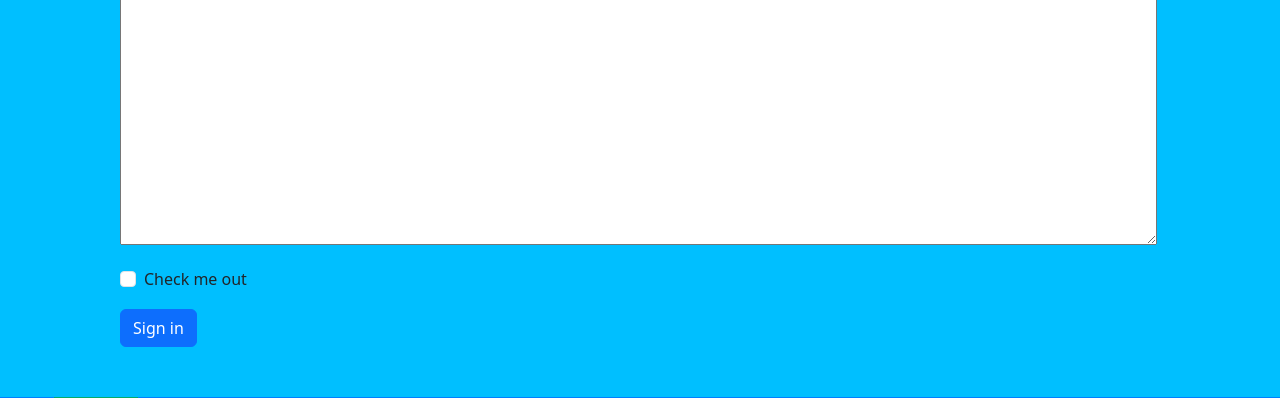
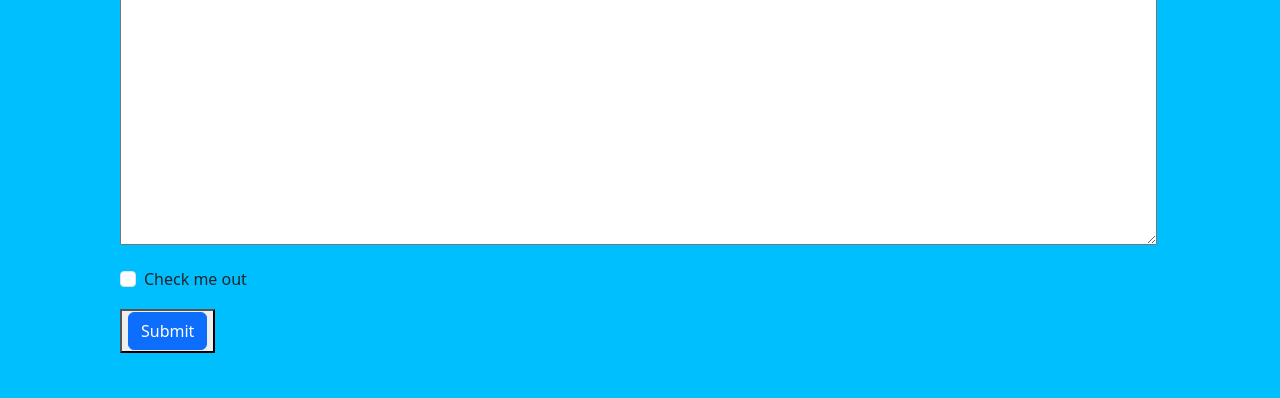
Before and after one commit to Tlotliso19/-Corporate-Consultancy-Firm, a Flask app: page /Book-consultation in a window 1280 px wide. Shown: the part 593-991 px from the top of the page. Run offline with Flask 3, Linux system fonts and the light colour scheme; some libraries are stand-ins or nearby versions.

Commit message:
updated index file

```diff
--- a/templates/index.html
+++ b/templates/index.html
@@ -72,7 +72,8 @@
     </div>
   </div>
   <div class="col-12">
-    <button type="submit" class="btn btn-primary">Sign in</button>
+    <button ><a href="mailto:tlotlisomakoboshane917@gmail.com" type="submit" class="btn btn-primary" subject='business
+          mail'  >Submit</button></a>
   </div>
   </form>
   </div>
```
